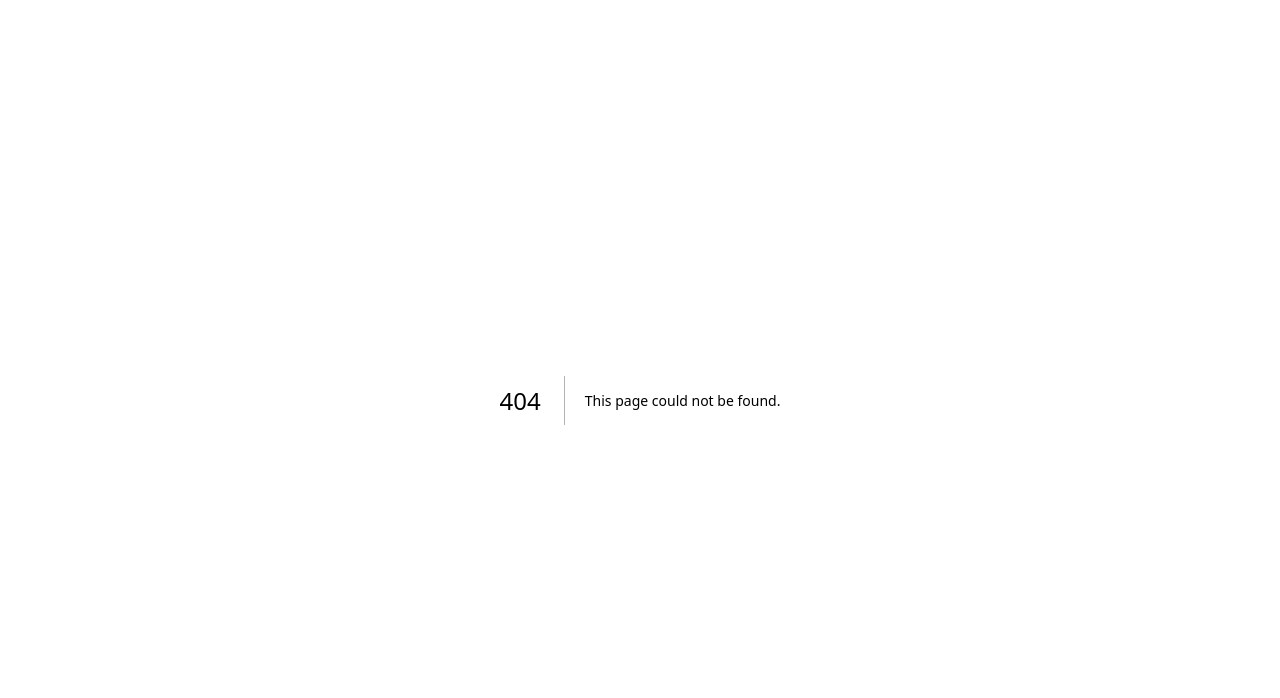
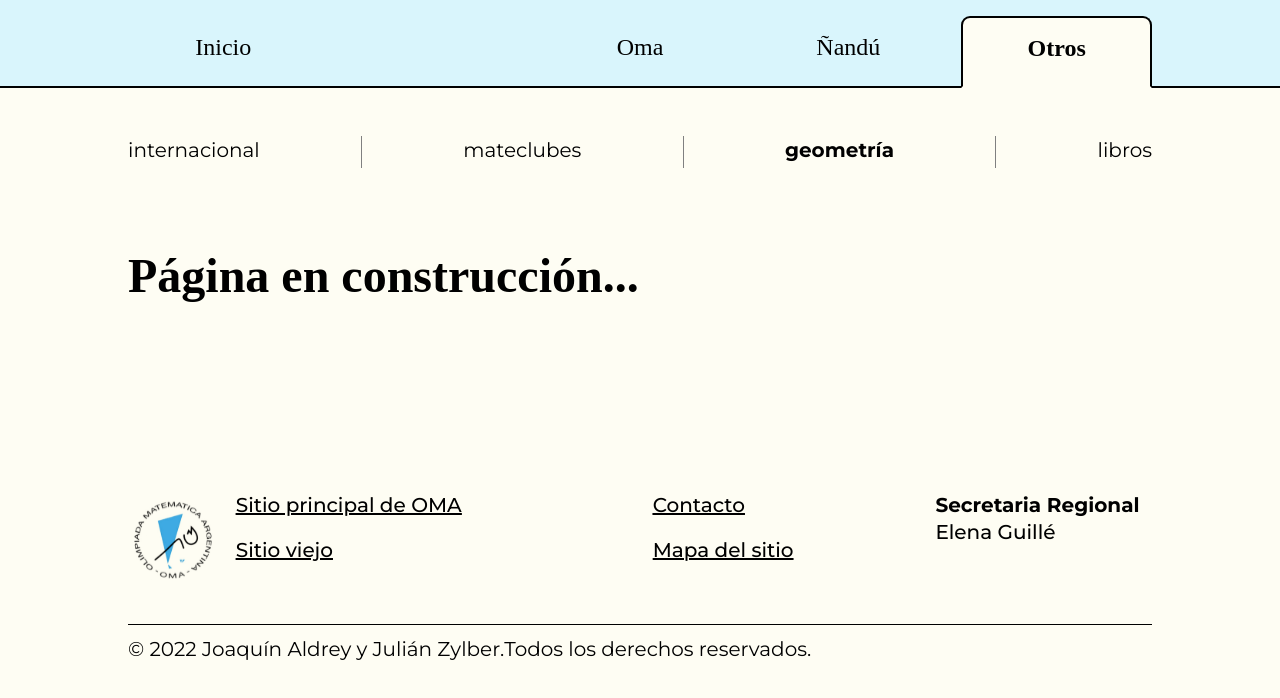
Before and after one commit to JZylber/oma-san-isidro, a Next.js app: page /otros/geometria in a window 1280 px wide. Before the commit this address had no page. Shown: the top 698 px of the page. Built offline with nearby package versions, Linux system fonts and the light colour scheme; a web font is replaced by a local one.

Commit message:
feat(routes): added routes for other tournaments

```diff
--- a/components/NavBar/Navbar.tsx
+++ b/components/NavBar/Navbar.tsx
@@ -37,7 +37,13 @@ export default function NavBar({togglePageContent,onRouteChange}:NavProps){
             {text: "Resultados",link:'/nandu/resultados',selected : false,subItems:[]},
             {text: "Problemas",link:'/nandu/problemas',selected : false,subItems:[]}
         ]},
-        {text: "Internacional",link:"/internacional",selected : false,subItems:[]},
+        {text: "Otros",link: undefined,selected:false,subItems:[
+          {text: "Internacional",link:"/otros/internacional",selected : false,subItems:[]},
+          {text: "Mateclubes",link:"/otros/mateclubes",selected : false,subItems:[]},
+          {text: "Geometría",link:"/otros/geometria",selected : false,subItems:[]},
+          {text: "Libros",link:"/otros/libros",selected : false,subItems:[]},
+        ]},
+
     ];
     const router = useRouter()
     const [menuHierarchy,setMenuHierarchy] = useState(showCurrentPageSelected(defaultMenuHierarchy,router.pathname));
--- /dev/null
+++ b/pages/otros/geometria.tsx
@@ -0,0 +1,18 @@
+import { NextPage } from "next";
+import Head from "next/head";
+import InProgress from "../../components/InProgress/InProgress";
+import Layout from "../../components/Layout/Layout";
+
+const Geometry : NextPage = () => {
+    return(
+        <>
+        <Head>
+            <title>Geometría e Imaginación</title>
+        </Head>
+        <Layout>
+            <InProgress/>
+        </Layout>
+        </>)
+}
+
+export default Geometry
```
Also changed, not shown: pages/otros/internacional.tsx (renamed from pages/internacional.tsx, +4 -4 lines), pages/otros/libros.tsx (added, +18 -0 lines), pages/otros/mateclubes.tsx (added, +18 -0 lines), pages/otros/International.module.scss (renamed from pages/styles/International.module.scss).
